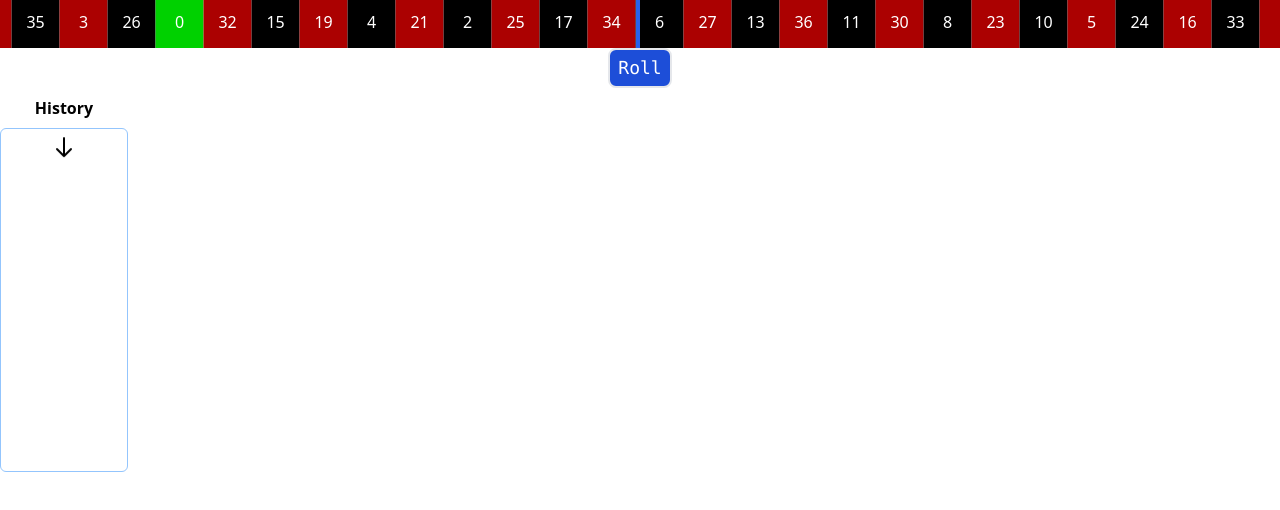
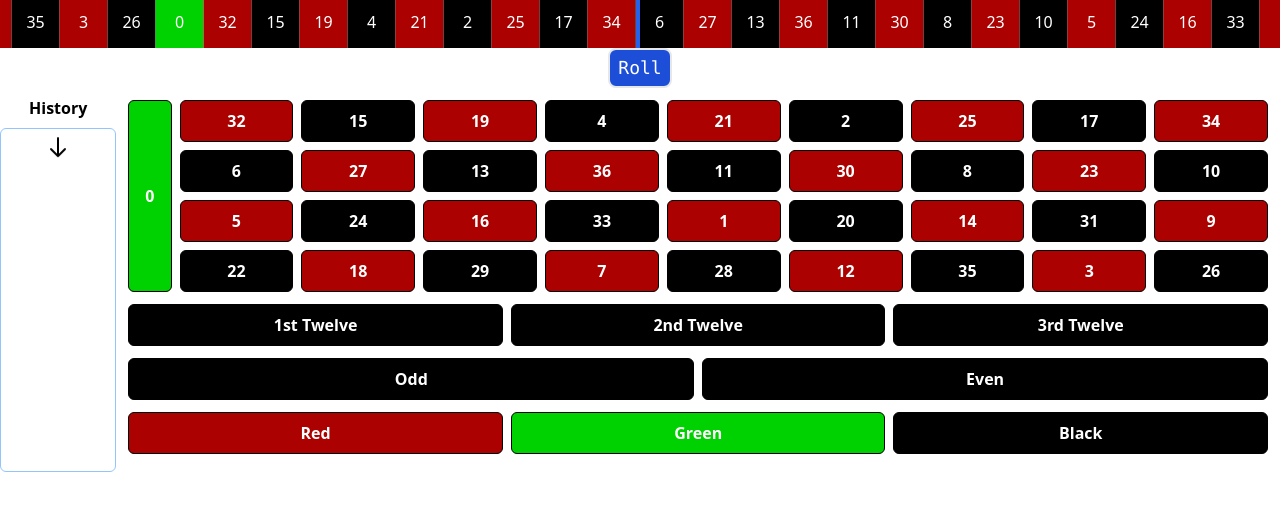
Before and after one commit to johannes67890/Roulette, a React (Create React App) app: page / in a window 1280 px wide. Shown: the top 510 px of the page. Built offline with nearby package versions, Linux system fonts and the light colour scheme.

Commit message:
merge fix with "gregs shi"

```diff
--- a/src/betTable.tsx
+++ b/src/betTable.tsx
@@ -1,19 +1,34 @@
 import React from "react";
-import { Tiles } from "./Tiles";
+import { Tiles } from "./components/Tiles";
 
-const Button: React.FC<{Style?: string, onClick?: () => unknown}> = ({children, onClick, Style}) => {
+const Button: React.FC<{ Style?: string; onClick?: () => unknown }> = ({
+  children,
+  onClick,
+  Style,
+}) => {
   return (
-    <button className={`bg-${Style} border border-black text-white font-bold hover:bg-transparent hover:text-black font-bold py-2 px-4 rounded-full`} onClick={() => {if (onClick) onClick()}}>{children}</button>
-  )
-}
+    <button
+      className={`bg-${Style} border border-black text-white hover:bg-transparent hover:text-black font-bold py-2 px-4 rounded-md`}
+      onClick={() => {
+        if (onClick) onClick();
+      }}
+    >
+      {children}
+    </button>
+  );
+};
 
 function Table() {
   return (
-  <div>
+    <div className="w-full">
       <div className="flex gap-2 m-3">
         <Button Style={"green"}>0</Button>
         <div className="grid grid-cols-9 flex-1 grid-rows-3 gap-2">
-        {Tiles.slice(1).map((value, index) => <Button key={index} Style={value.color}>{value.val}</Button>)}
+          {Tiles.slice(1).map((value, index) => (
+            <Button key={index} Style={value.color}>
+              {value.val}
+            </Button>
+          ))}
         </div>
       </div>
       <div className="m-3 grid grid-cols-3 grid-rows-1 gap-2">
@@ -25,6 +40,11 @@ function Table() {
         <Button Style={"black"}>Odd</Button>
         <Button Style={"black"}>Even</Button>
       </div>
+      <div className="m-3 grid grid-cols-3 grid-rows-1 gap-2">
+        <Button Style={"red"}>Red</Button>
+        <Button Style={"green"}>Green</Button>
+        <Button Style={"black"}>Black</Button>
+      </div>
     </div>
   );
 }
--- a/src/index.tsx
+++ b/src/index.tsx
@@ -5,6 +5,7 @@ import Wheel from "./components//Wheel";
 import Winner from "./components/Winner";
 import { TileType } from "./components/Tiles";
 import History from "./components/History";
+import Table from "./betTable";
 const Index = () => {
   const [result, setResult] = useState<TileType | undefined>();
   return (
@@ -14,6 +15,7 @@ const Index = () => {
         <Winner result={result} />
         <div className="flex flex-row">
           <History result={result} />
+          <Table />
         </div>
       </div>
     </React.StrictMode>
```
Lines whose indentation alone changed are shown as unchanged.
